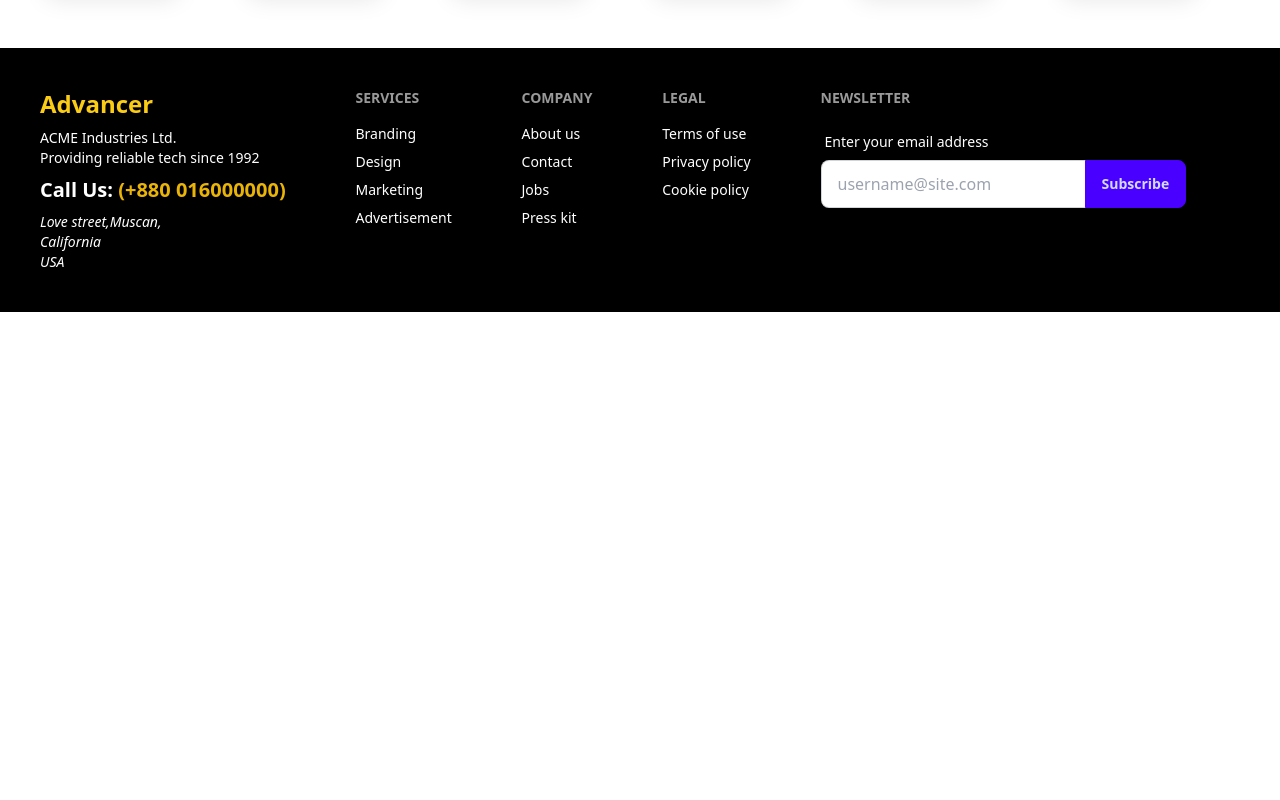
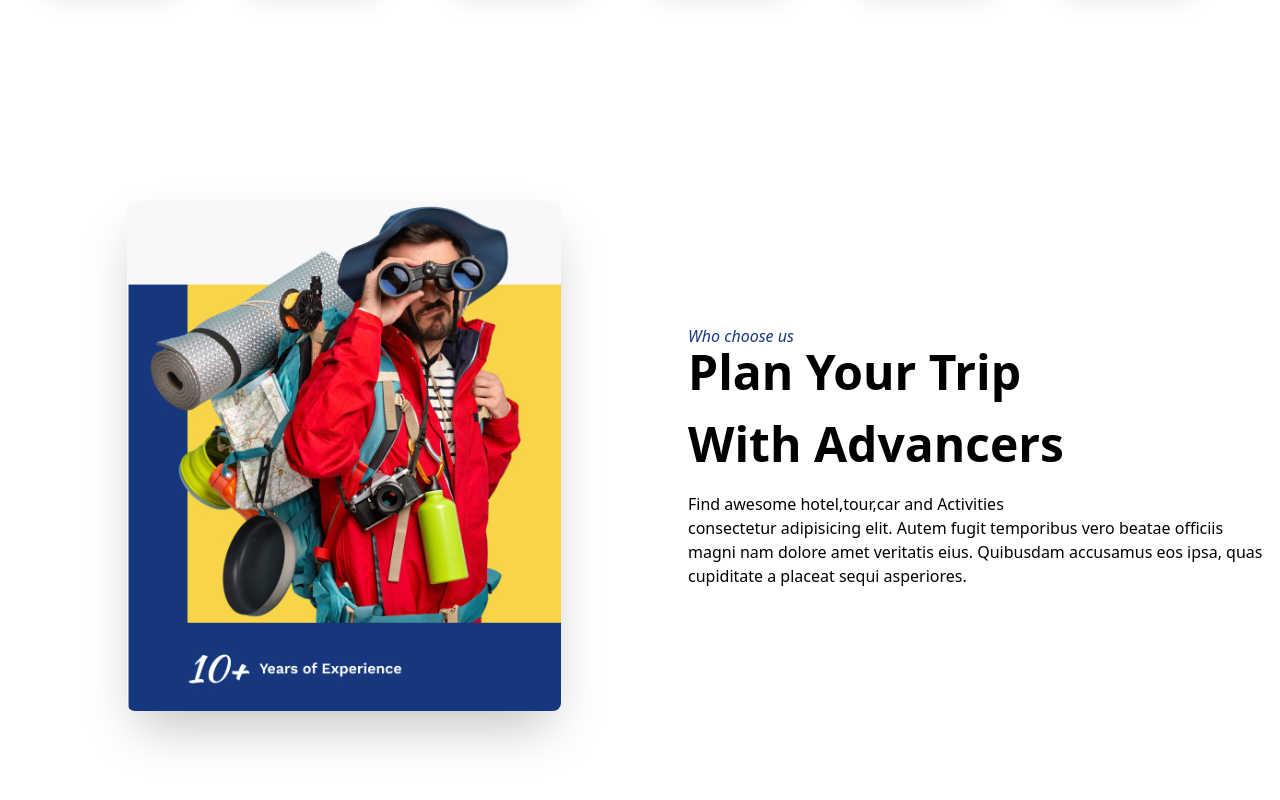
Before and after one commit to Joy5k/Trisog, a React (Vite) app: page / in a window 1280 px wide. Shown: the part 1200-2000 px from the top of the page. Before the commit the page ends 1512 px from the top, so only its background shows below. Built offline with nearby package versions, Linux system fonts and the light colour scheme; no server answers.

Commit message:
added the trip plan section

```diff
--- /dev/null
+++ b/src/Comopnents/TripPlan.jsx
@@ -0,0 +1,26 @@
+import React from 'react';
+import banner from '../assets/Home-banner.png'
+const TripPlan = () => {
+    return (
+        <div className='mt-36'>
+             <div className="hero min-h-screen">
+                <div className="hero-content -mt-36 grid-cols-2 w-fit">
+                <div className='flex flex-row-reverse justify-evenly  w-1/2 m-10'>
+     <img src={banner} className=" rounded-lg shadow-2xl h-fit w-fit" />
+
+       </div>
+                    <div className='w-1/2'>
+                        <span className='italic  text-[#16377D]'>Who choose us</span>
+      <h1 className="text-5xl font-bold text-black">Plan Your Trip</h1> <br />
+      <h1 className="text-5xl font-bold text-black">With Advancers</h1> <br />
+                        <p className='text-black '>Find awesome hotel,tour,car and Activities <br />
+     consectetur adipisicing elit. Autem fugit temporibus vero beatae officiis magni nam dolore amet veritatis eius. Quibusdam accusamus eos ipsa, quas cupiditate a placeat sequi asperiores.                    </p>
+    </div>
+
+  </div>
+            </div>
+        </div>
+    );
+};
+
+export default TripPlan;
--- a/src/pages/Home/Home.jsx
+++ b/src/pages/Home/Home.jsx
@@ -3,6 +3,7 @@ import Destination from '../../Comopnents/Destination';
 import img1 from "../../assets/headerImg-1.jpeg"
 import img2 from "../../assets/headerImg-2.avif"
 import Category from '../../Comopnents/Category';
+import TripPlan from '../../Comopnents/TripPlan';
 const Home = () => {
     return (
         <div>
@@ -23,11 +24,12 @@ const Home = () => {
                     </div>
 
   </div>
-</div>
+            </div>
             <div className='-mt-36 mb-20'> <Destination></Destination></div>
 
             </div>
             <Category></Category>
+            <TripPlan></TripPlan>
      </div>
     );
 };
```
